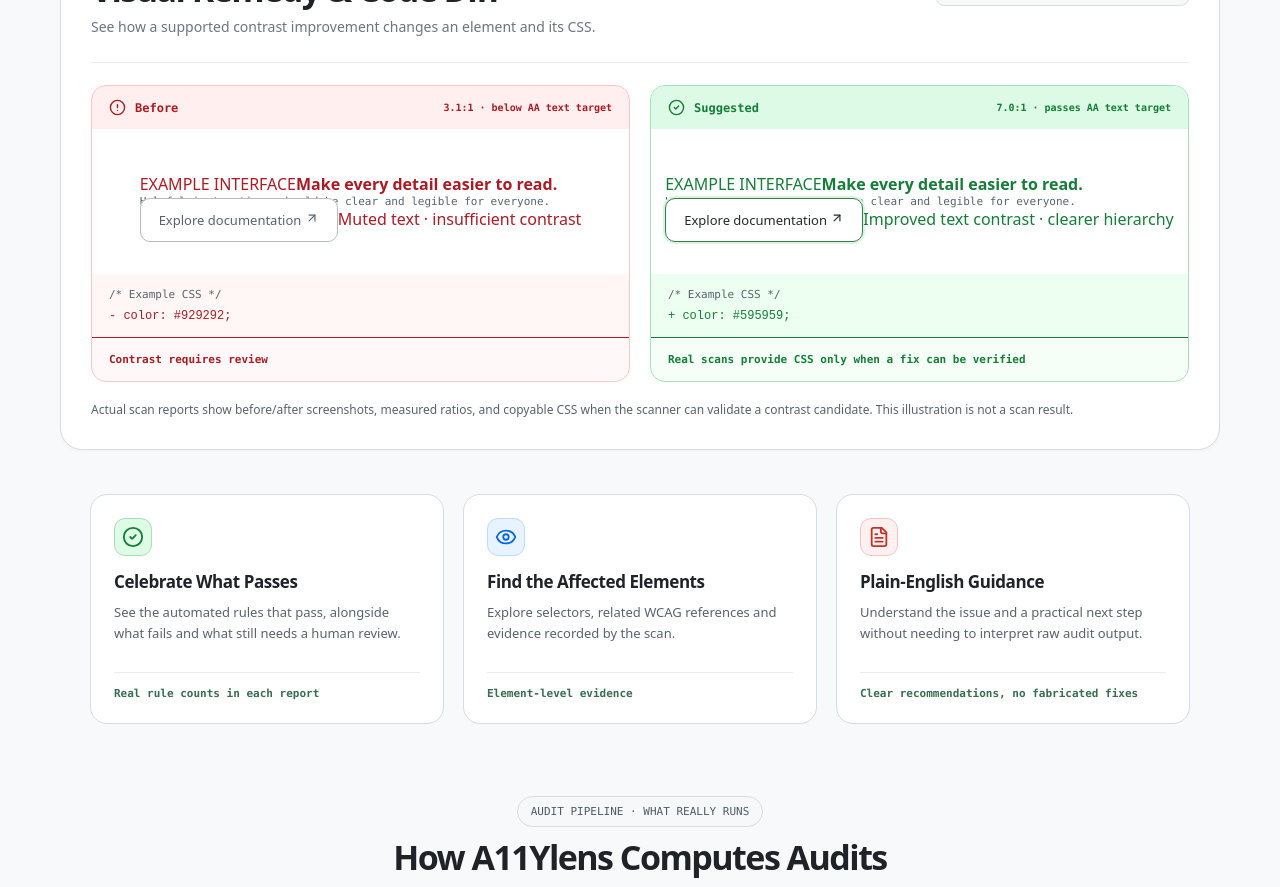
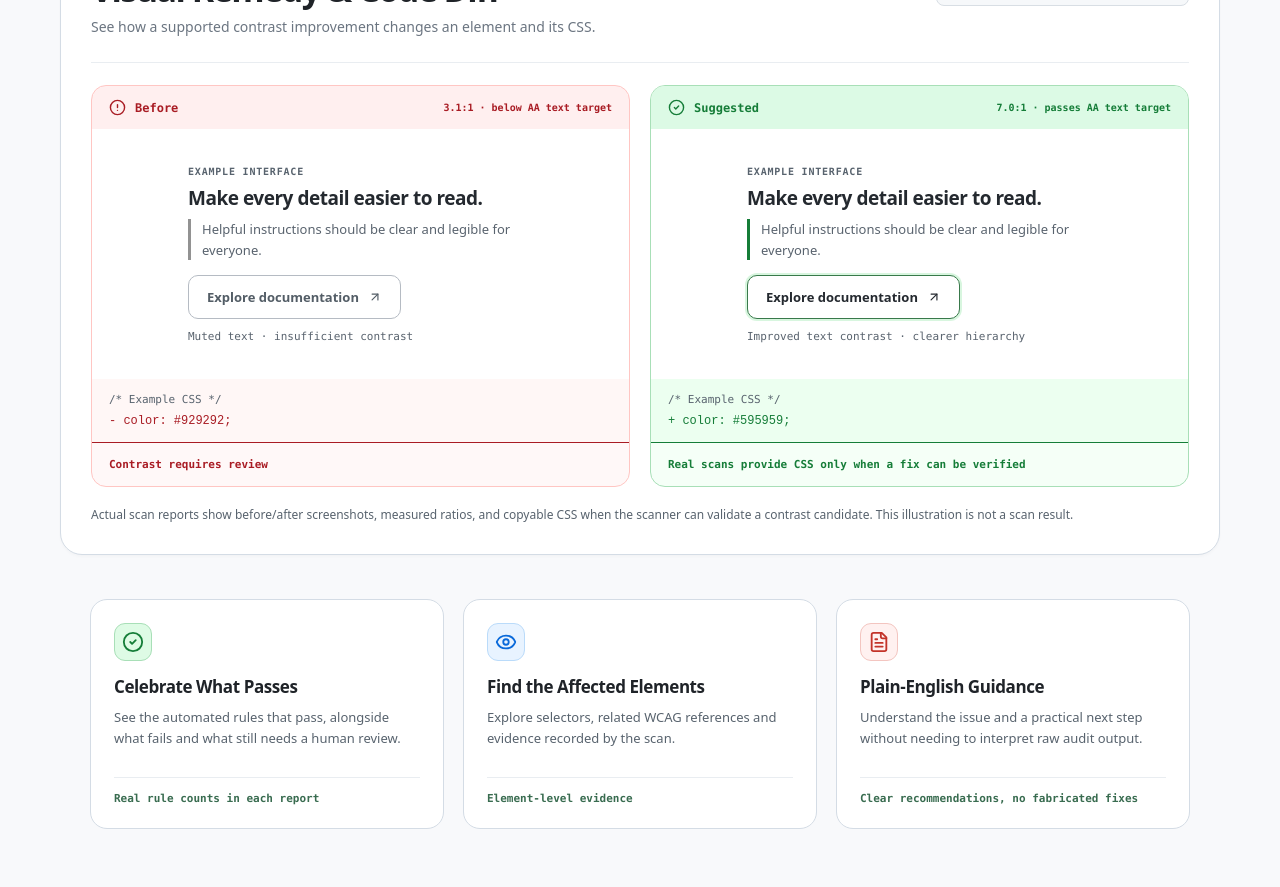
Before and after one commit to dionpram/A11Ylens, a Next.js app: page / in a window 1280 px wide. Shown: the part 920-1807 px from the top of the page. Built offline with nearby package versions, Linux system fonts and the light colour scheme.

Commit message:
style: fill contrast demo stages with accessible preview content

```diff
--- a/app/globals.css
+++ b/app/globals.css
@@ -530,3 +530,20 @@
   .stitch-engine-heading > p { color:#58636e; }
   .stitch-footer-brandline .stitch-footer-badge { color:#53606b; }
 }
+
+
+/* More substantial contrast demonstration without empty central stages. */
+@media screen {
+.stitch-diff-stage{padding:22px 18px;min-height:250px;}
+.stitch-demo-preview{width:min(100%,345px);display:flex;flex-direction:column;align-items:flex-start;gap:10px;text-align:left;}
+.stitch-demo-eyebrow{font:700 10px ui-monospace,SFMono-Regular,Consolas,monospace;letter-spacing:.08em;color:#58636e;}
+.stitch-demo-heading{font-size:19px;line-height:1.2;letter-spacing:-.025em;color:#24292f;}
+.stitch-diff-stage .stitch-demo-copy{font-size:13px;line-height:1.55;margin:0;color:#59636e;font-family:inherit;}
+.stitch-demo-copy-before{border-left:3px solid #929292;padding-left:11px;}
+.stitch-demo-copy-after{border-left:3px solid #157d38;padding-left:11px;}
+.stitch-demo-preview .stitch-demo-button{display:inline-flex;gap:9px;align-items:center;margin-top:5px;background:#fff;text-align:left;font-weight:650;}
+.stitch-demo-preview .stitch-demo-fail{color:#535d66;opacity:1;border-color:#b5bbc3;}
+.stitch-demo-preview .stitch-demo-pass{color:#24292f;}
+.stitch-diff-stage .stitch-demo-meta{color:#59636e;font:11px ui-monospace,SFMono-Regular,Consolas,monospace;margin-top:1px;}
+}
+@media screen and (max-width:730px){.stitch-diff-stage{min-height:225px;padding:19px;}.stitch-demo-heading{font-size:17px;}}
```
